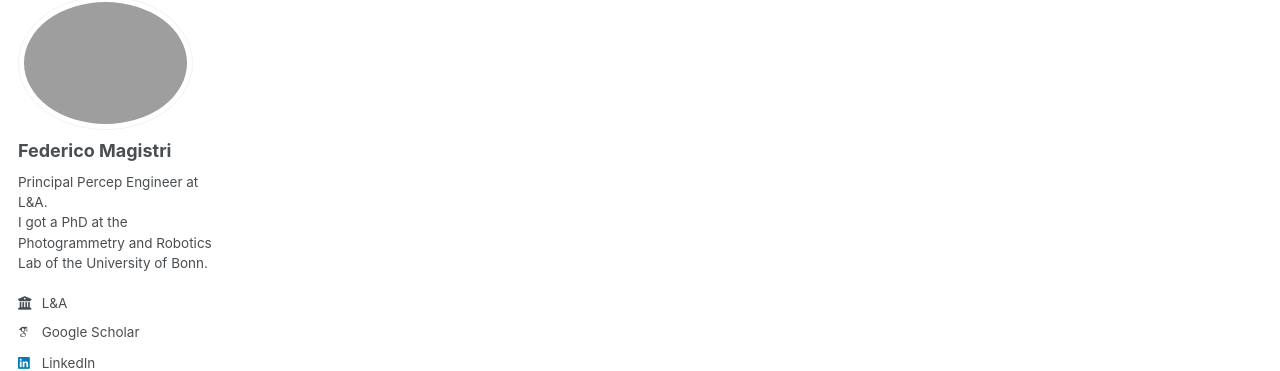
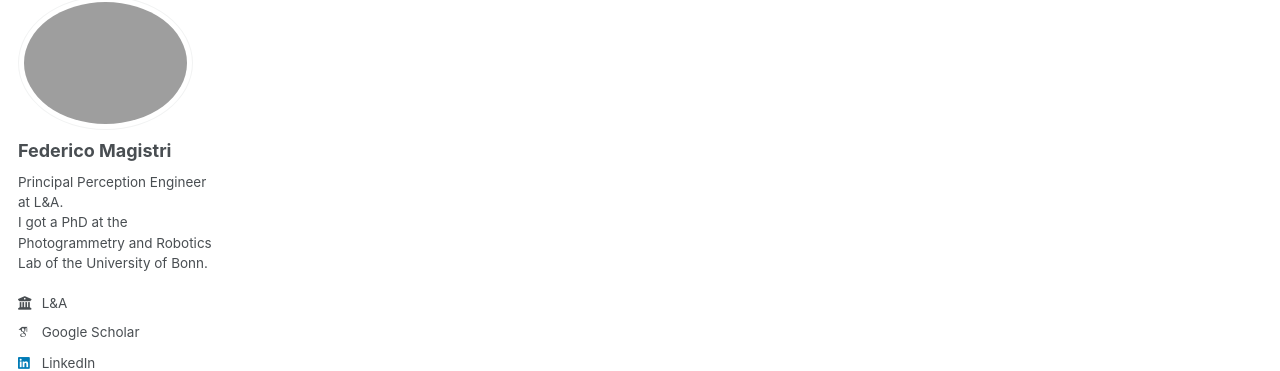
Before and after one commit to magistri/magistri.github.io, a Jekyll site: the page built from _pages/about.md, in a window 1280 px wide. Shown: the part 110-481 px from the top of the page. Built offline with Jekyll 4.4.1, drawn with Linux system fonts in a browser that asks for light colours; some web fonts are replaced.

Commit message:
small changes

```diff
--- a/_config.yml
+++ b/_config.yml
@@ -25,7 +25,7 @@ author:
   avatar           : "profile.jpg"
   name             : "Federico Magistri"
   pronouns         : # example: "she/her"
-  bio              : "Principal Percep Engineer at L&A. <br />I got a PhD at the Photogrammetry and Robotics Lab of the University of Bonn."
+  bio              : "Principal Perception Engineer at L&A. <br />I got a PhD at the Photogrammetry and Robotics Lab of the University of Bonn."
   location         : # "Earth"
   employer         : "L&A"
   uri              : # URL
```
